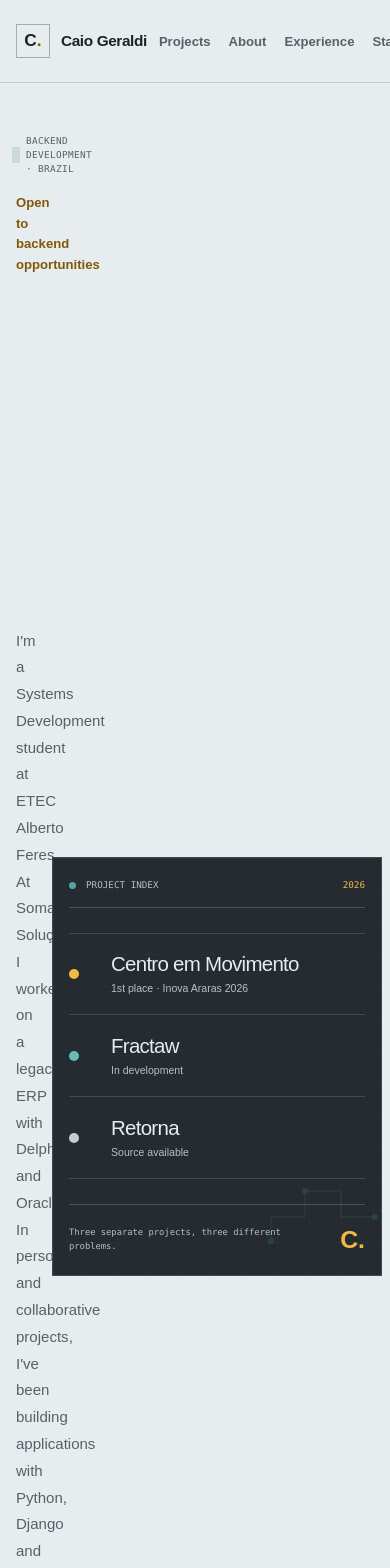
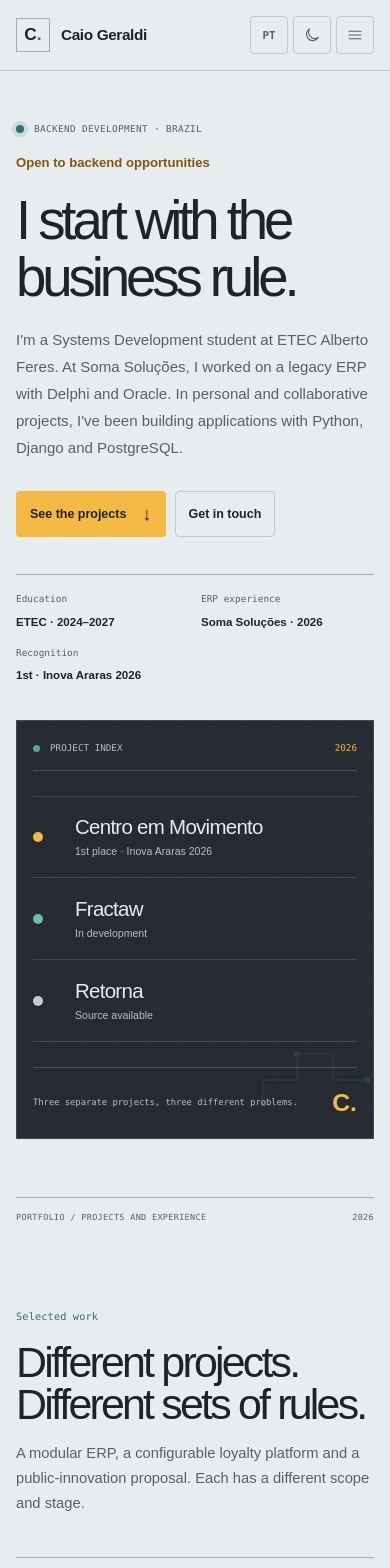
Before and after one commit to CaioDGeraldi/Portfolio, a React (Vite) app: page / in a window 390 px wide. Shown: the top 1568 px of the page. Built offline with nearby package versions, Linux system fonts and the light colour scheme; a web font is replaced by a local one.

Commit message:
fix: normalize responsive CSS breakpoint formatting

```diff
--- a/src/styles.css
+++ b/src/styles.css
@@ -1264,13 +1264,20 @@ svg { display: block; fill: none; stroke: currentColor; stroke-width: 1.6; strok
   .project-card-featured { grid-template-columns: minmax(0, 1fr) minmax(320px, .9fr); gap: 34px; }
 }
 
-@media (max-width: 820px) {\n  .hero-shell { grid-template-columns: 1fr; gap: 42px; }\n  .hero-copy { max-width: 760px; }\n  .workbench { max-width: 700px; }\n}\n\n@media (max-width: 760px) {
+@media (max-width: 820px) {
+  .hero-shell { grid-template-columns: 1fr; gap: 42px; }
+  .hero-copy { max-width: 760px; }
+  .workbench { max-width: 700px; }
+}
+
+@media (max-width: 760px) {
   .content-shell,
   .header-inner,
   .site-footer,
   .hero-bottom-rule { width: calc(100% - 40px); }
 
-  .header-inner { min-height: 70px; gap: 12px; }\n  .header-tools { gap: 5px; }
+  .header-inner { min-height: 70px; gap: 12px; }
+  .header-tools { gap: 5px; }
   .menu-toggle { display: inline-grid; }
 
   .primary-nav {
```
Also changed, not shown: 1 other file (tests, documents, lock files or other folders).
